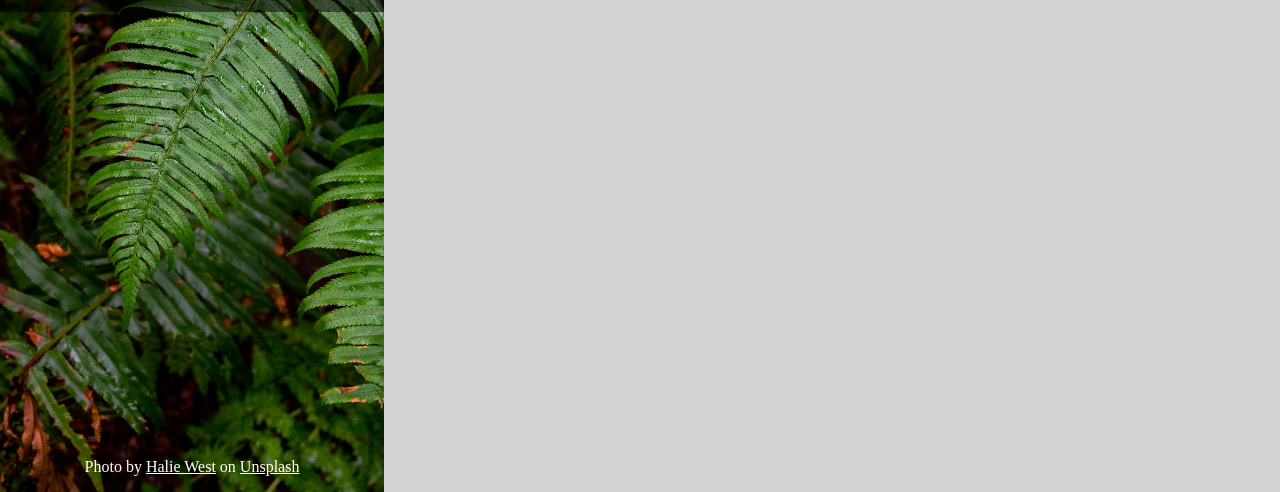
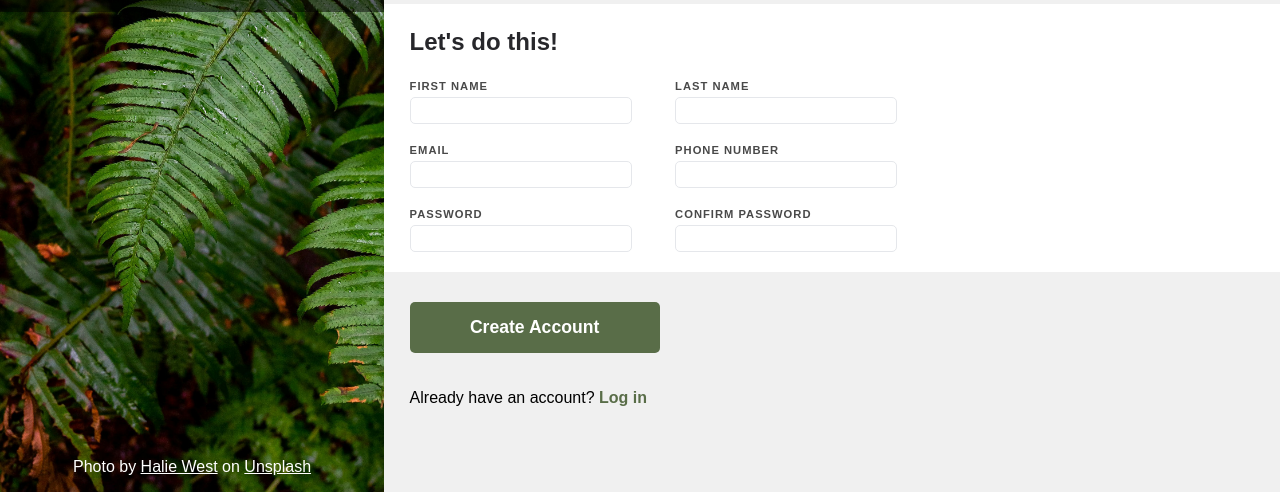
Before and after one commit to NoixVerte/sign-up-form, a plain HTML site: page index.html in a window 1280 px wide. Shown: the part 308-800 px from the top of the page. Drawn offline with Linux system fonts and the light colour scheme.

Commit message:
Finalize main part or the page

```diff
--- a/index.html
+++ b/index.html
@@ -12,11 +12,54 @@
             <img src="odin.png" alt="Drawing of Odin's head">
             <span>ODIN</span>
         </div>
-        <p>Photo by <a href="https://unsplash.com/@haliewestphoto?utm_content=creditCopyText&utm_medium=referral&utm_source=unsplash">Halie West</a> on <a href="https://unsplash.com/photos/green-leaf-plant-in-close-up-photography-25xggax4bSA?utm_content=creditCopyText&utm_medium=referral&utm_source=unsplash">Unsplash</a>
+        <p>
+            Photo by <a href="https://unsplash.com/@haliewestphoto?utm_content=creditCopyText&utm_medium=referral&utm_source=unsplash">Halie West</a> on <a href="https://unsplash.com/photos/green-leaf-plant-in-close-up-photography-25xggax4bSA?utm_content=creditCopyText&utm_medium=referral&utm_source=unsplash">Unsplash</a>
         </p>
     </div>
     <main>
+        <div class="header-text-wrapper">
+            <p>This is not a real online service! You know you need  something like this in your life to help you realize your deepest dreams.<br>Sign up <em>now</em> to get started.</p>
+            <p>You <em>know</em> what to do.</p>
+        </div>
+        <div class="form-wrapper">
+            <p>Let's do this!</p>
+            <form action="/" method="post">
+                <div class="input-row">
+                    <div class="input-wrapper">
+                        <label for="first-name">FIRST NAME</label>
+                        <input type="text" name="first-name" id="first-name" minlength="1" maxlength="20" required>
+                    </div>
+                    <div class="input-wrapper">
+                        <label for="first-name">LAST NAME</label>
+                        <input type="text" name="last-name" id="last-name" minlength="1" maxlength="20" required>
+                    </div>
+                </div>
 
+                <div class="input-row">
+                    <div class="input-wrapper">
+                        <label for="first-name">EMAIL</label>
+                        <input type="email" name="email" id="email" minlength="5" required>
+                    </div>
+                    <div class="input-wrapper">
+                        <label for="first-name">PHONE NUMBER</label>
+                        <input type="tel" name="phone-number" id="phone-number" minlength="5" maxlength="20" required>
+                    </div>
+                </div>
+
+                <div class="input-row">
+                    <div class="input-wrapper">
+                        <label for="first-name">PASSWORD</label>
+                        <input type="password" name="password" id="password" minlength="10" required>
+                    </div>
+                    <div class="input-wrapper">
+                        <label for="first-name">CONFIRM PASSWORD</label>
+                        <input type="password" name="confirm-password" id="confirm-password" required>
+                    </div>
+                </div>
+            </form>
+        </div>
+        <button type="submit">Create Account</button>
+        <p>Already have an account? <a href="">Log in</a></p>
     </main>
 </body>
 </html>
--- a/style.css
+++ b/style.css
@@ -6,6 +6,7 @@
 body  {
     margin: 0;
     display: flex;
+    font-family: Arial, sans-serif;
 }
 
 body > div {
@@ -51,7 +52,98 @@ body > div > p {
 }
 
 main {
-    background-color: lightgray;
+    background-color: rgb(240, 240, 240);
     height: 100vh;
     width: 70vw;
+    display: flex;
+    flex-direction: column;
+    justify-content: center;
+    gap: 20px;
 }
+
+.header-text-wrapper {
+    width: 60%;
+    padding-left: 2vw;
+
+    & p {
+        font-size: 1.5rem;
+        font-weight: bold;
+    }
+}
+
+.form-wrapper {
+    background-color: white;
+    padding-left: 2vw;
+    margin-top: 10px;
+
+    & p {
+        font-size: 1.5rem;
+        font-weight: bold;
+        color: rgb(39, 39, 43);
+    }
+}
+
+.input-row {
+    display: flex;
+    gap: 5%;
+    padding-bottom: 20px;
+}
+
+.input-wrapper {
+    display: flex;
+    flex-direction: column;
+    font-size: 0.7rem;
+    color: rgb(73, 73, 73);
+    font-weight: bold;
+    letter-spacing: 1px;
+
+    & label {
+        padding-bottom: 5px;
+    }
+
+    & input {
+        outline: none;
+        width: 200px;
+        border: 0.5px solid #E5E7EB;
+        border-radius: 5px;
+        height: 15px;
+        padding: 5px 10px;
+        font-size: 1.05rem;
+    }
+
+    & input:focus-within {
+        outline: 1px solid rgb(30, 30, 255);
+        box-shadow: 2px 2px lightgray;
+    }
+
+    & input:invalid:focus {
+        outline: 1px solid red;
+    }
+}
+
+button {
+    width: 250px;
+    padding: 15px;
+    background-color: #596D48;
+    color: white;
+    font-size: 1.1rem;
+    font-weight: bold;
+    border: none;
+    border-radius: 5px;
+    margin-left: 2vw;
+    margin-top: 10px;
+}
+
+button:hover {
+    cursor: pointer;
+}
+
+main > p {
+    padding-left: 2vw;
+
+    & a {
+        text-decoration: none;
+        color: #596D48;
+        font-weight: bold;
+    }
+}
```
